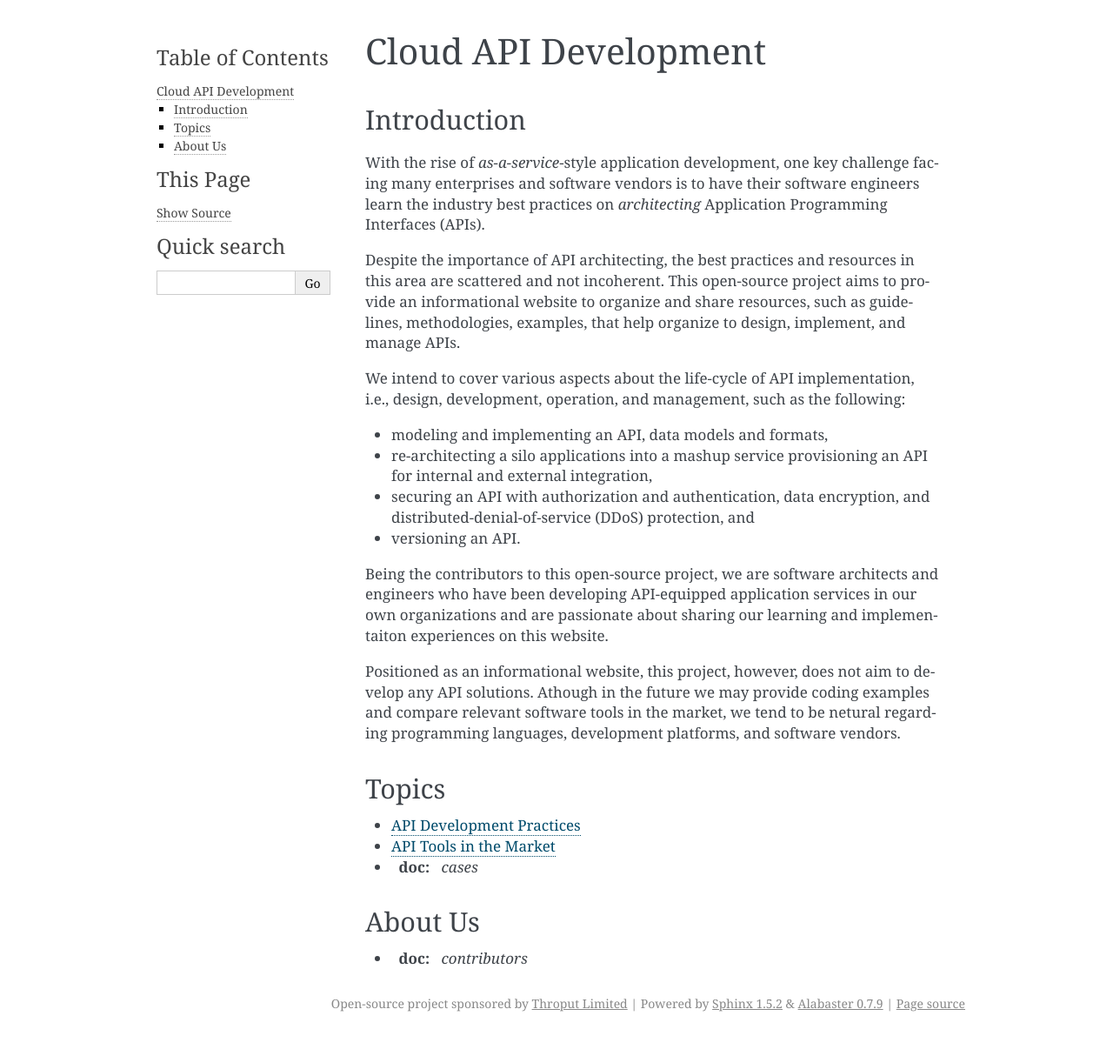
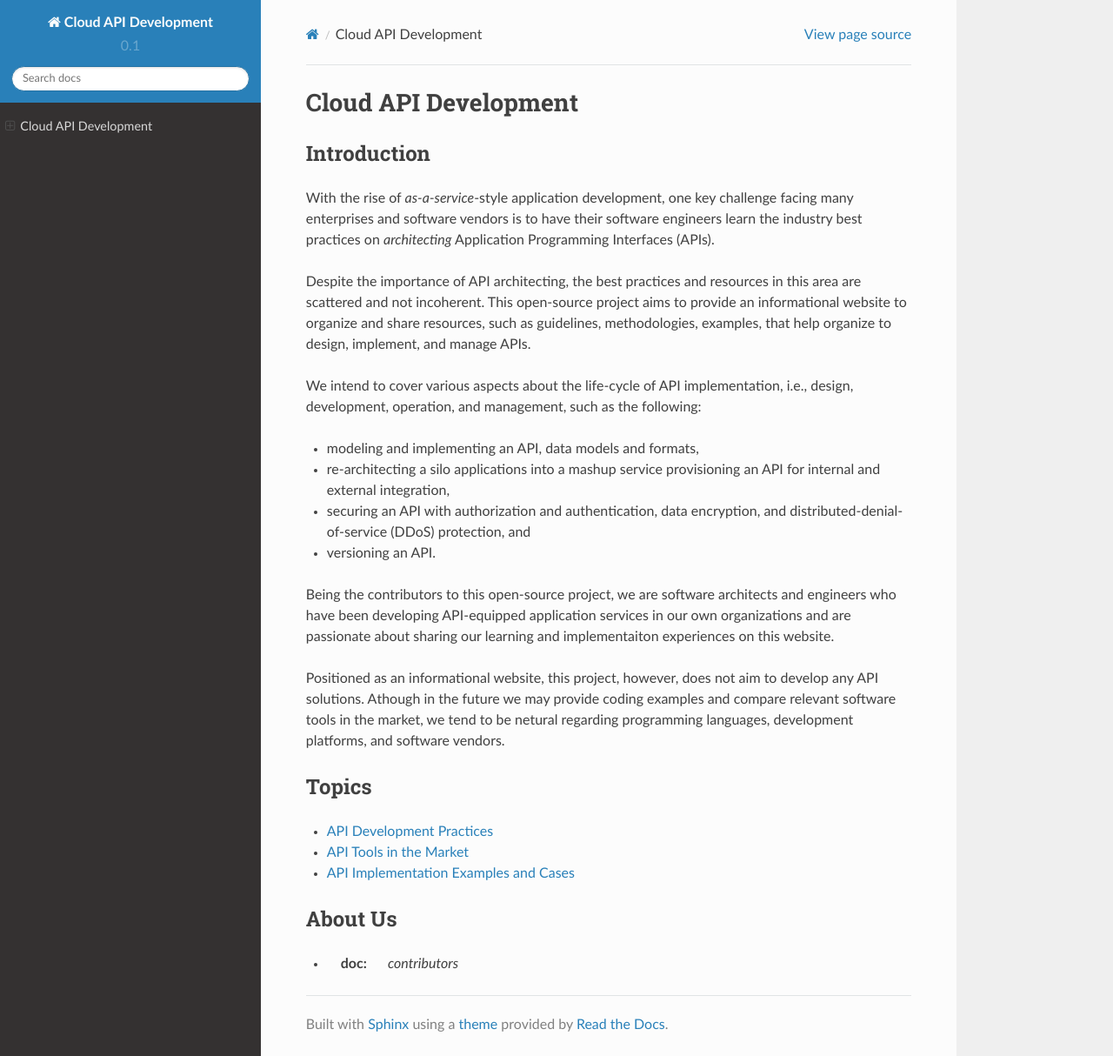
Before and after one commit to throput/apidev, a Sphinx documentation site: the page built from docs/source/index.rst, in a window 1280 px wide and 1214 px high. Shown: the whole window at 87% size. Built offline with Sphinx 7.4.7 and the Read the Docs theme 2.0.0, drawn with Linux system fonts in a browser that asks for light colours.

Commit message:
change theme

```diff
--- a/docs/source/_templates/layout.html
+++ /dev/null
@@ -1,8 +0,0 @@
-{% extends '!layout.html' %} {% block footer %}
-<div class="footer">
-    Open-source project sponsored by
-    <a href="http://www.throput.com">Throput Limited</a> | Powered by <a href="http://sphinx-doc.org/">Sphinx 1.5.2</a> &amp;
-    <a href="https://github.com/bitprophet/alabaster">Alabaster 0.7.9</a> |
-    <a href="_sources/index.rst.txt" rel="nofollow">Page source</a>
-</div>
-{% endblock %}
--- a/docs/source/conf.py
+++ b/docs/source/conf.py
@@ -86,7 +86,7 @@ todo_include_todos = True
 # The theme to use for HTML and HTML Help pages.  See the documentation for
 # a list of builtin themes.
 #
-html_theme = 'alabaster'
+html_theme = 'sphinx_rtd_theme'
 
 # Theme options are theme-specific and customize the look and feel of a theme
 # further.  For a list of options available for each theme, see the
--- a/docs/source/index.rst
+++ b/docs/source/index.rst
@@ -40,7 +40,7 @@ Topics
 ------
 * :doc:`practices`
 * :doc:`tools`
-* :doc: `cases`
+* :doc:`cases`
 
 About Us
 --------
```
Also changed, not shown: docs/source/contributors.rst (line endings or trailing spaces).
